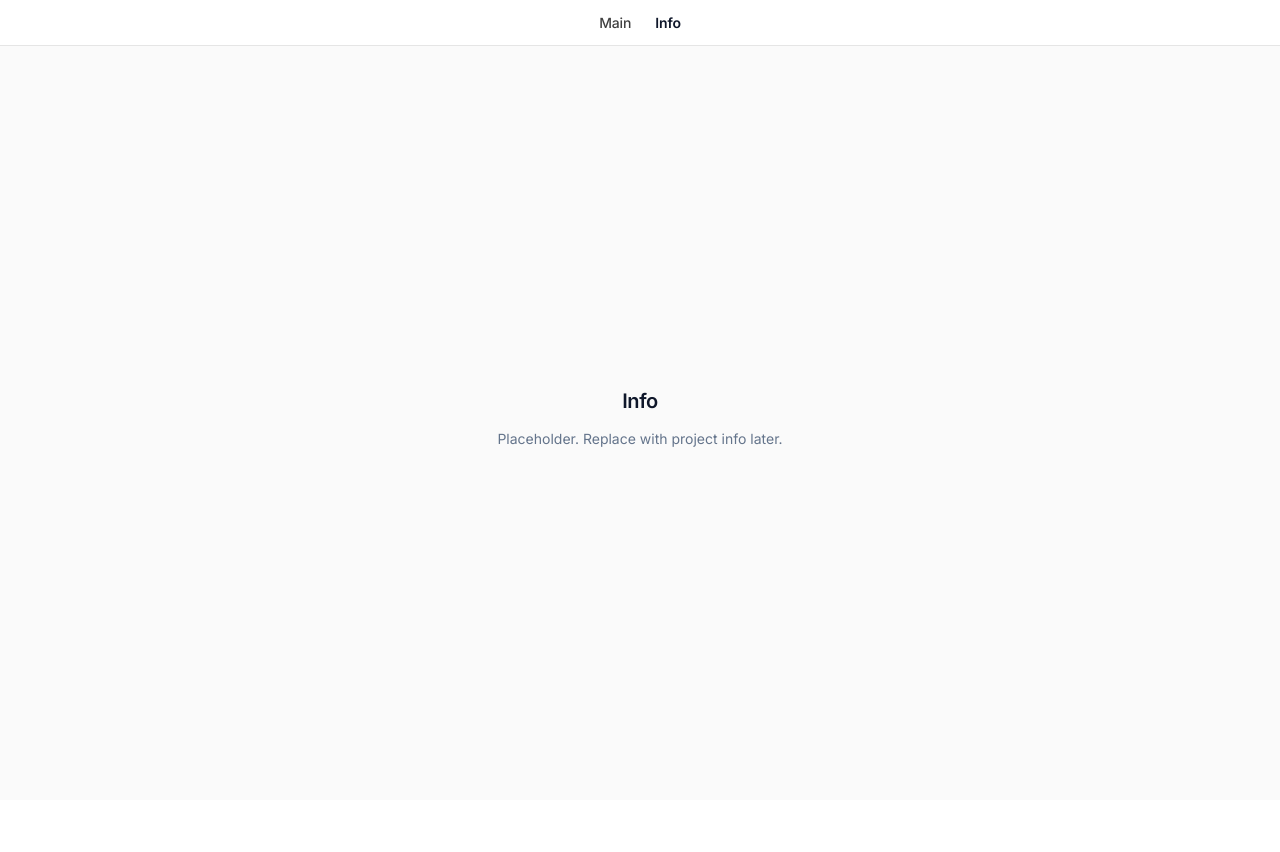
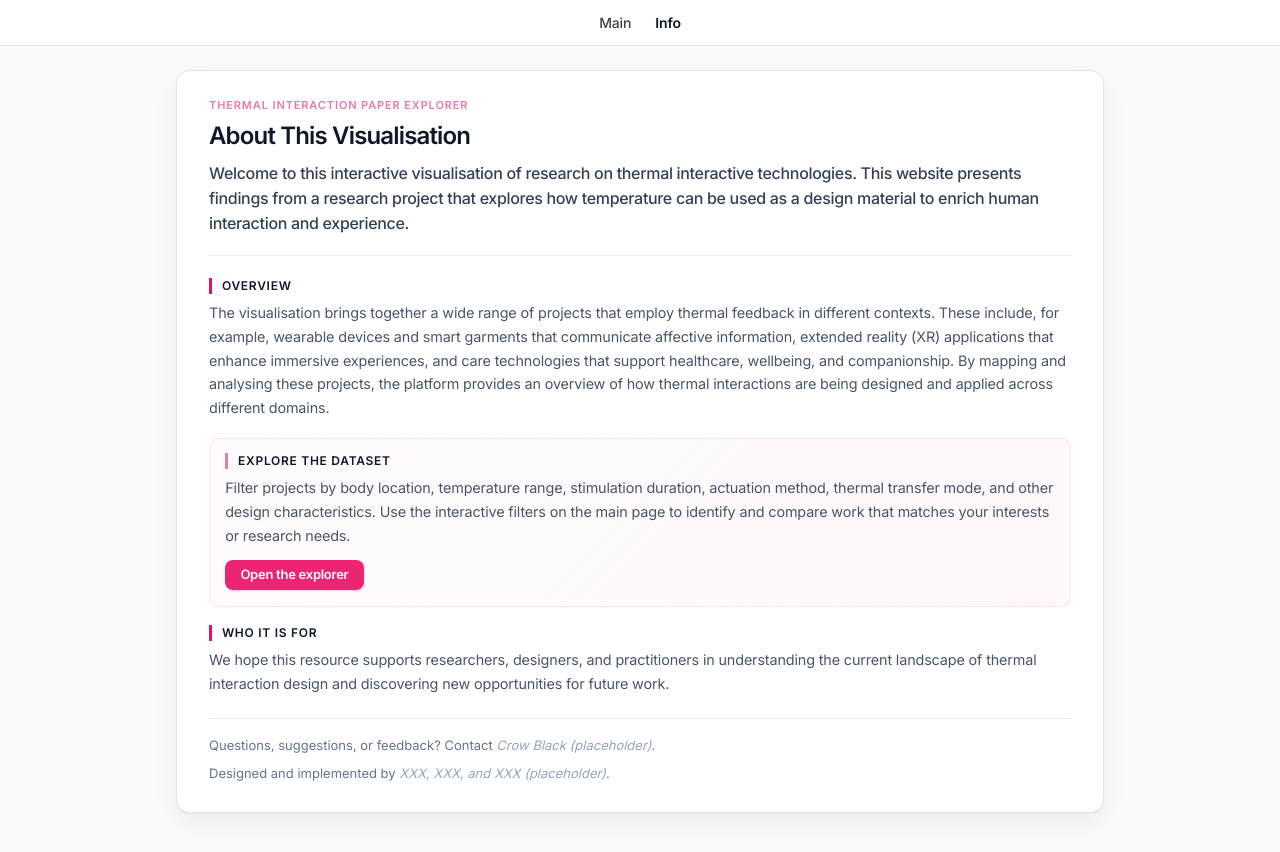
Before and after one commit to sandyleedev/thermal-interaction-web, a React (Vite) app in the folder frontend/: page /info in a window 1280 px wide. Shown: the top 852 px of the page. Before the commit the page ends 800 px from the top, so only its background shows below. Built offline with nearby package versions, Linux system fonts and the light colour scheme; the HTML template or start-up script is replaced by a standard one.

Commit message:
feat: update info page

```diff
--- a/frontend/src/pages/InfoPage.tsx
+++ b/frontend/src/pages/InfoPage.tsx
@@ -1,15 +1,89 @@
+import { Link } from "react-router-dom";
 import { Header } from "@/components/landing/Header";
 import "@/pages/LandingPage.css";
 
 export function InfoPage() {
   return (
-    <div className="landing-root">
+    <div className="landing-root landing-root--info">
       <Header />
       <main className="landing-main landing-info-main" id="main">
-        <div className="landing-info-inner">
-          <h1 className="landing-info-title">Info</h1>
-          <p className="landing-info-text">Placeholder. Replace with project info later.</p>
-        </div>
+        <article className="landing-info-card">
+          <header className="landing-info-hero">
+            <p className="landing-info-eyebrow">Thermal Interaction Paper Explorer</p>
+            <h1 className="landing-info-title">About This Visualisation</h1>
+            <p className="landing-info-lead">
+              Welcome to this interactive visualisation of research on thermal
+              interactive technologies. This website presents findings from a
+              research project that explores how temperature can be used as a
+              design material to enrich human interaction and experience.
+            </p>
+          </header>
+
+          <div className="landing-info-body">
+            <section className="landing-info-section" aria-labelledby="info-overview">
+              <h2 id="info-overview" className="landing-info-section-title">
+                Overview
+              </h2>
+              <p>
+                The visualisation brings together a wide range of projects that
+                employ thermal feedback in different contexts. These include,
+                for example, wearable devices and smart garments that communicate
+                affective information, extended reality (XR) applications that
+                enhance immersive experiences, and care technologies that support
+                healthcare, wellbeing, and companionship. By mapping and analysing
+                these projects, the platform provides an overview of how thermal
+                interactions are being designed and applied across different
+                domains.
+              </p>
+            </section>
+
+            <section
+              className="landing-info-section landing-info-section--highlight"
+              aria-labelledby="info-explore"
+            >
+              <h2 id="info-explore" className="landing-info-section-title">
+                Explore the dataset
+              </h2>
+              <p>
+                Filter projects by body location, temperature range, stimulation
+                duration, actuation method, thermal transfer mode, and other
+                design characteristics. Use the interactive filters on the main
+                page to identify and compare work that matches your interests or
+                research needs.
+              </p>
+              <Link to="/" className="landing-info-cta">
+                Open the explorer
+              </Link>
+            </section>
+
+            <section className="landing-info-section" aria-labelledby="info-audience">
+              <h2 id="info-audience" className="landing-info-section-title">
+                Who it is for
+              </h2>
+              <p>
+                We hope this resource supports researchers, designers, and
+                practitioners in understanding the current landscape of thermal
+                interaction design and discovering new opportunities for future
+                work.
+              </p>
+            </section>
+          </div>
+
+          <footer className="landing-info-footer">
+            <p>
+              Questions, suggestions, or feedback? Contact{" "}
+              <span className="landing-info-placeholder">Crow Black (placeholder)</span>
+              .
+            </p>
+            <p className="landing-info-credits">
+              Designed and implemented by{" "}
+              <span className="landing-info-placeholder">
+                XXX, XXX, and XXX (placeholder)
+              </span>
+              .
+            </p>
+          </footer>
+        </article>
       </main>
     </div>
   );
--- a/frontend/src/pages/LandingPage.css
+++ b/frontend/src/pages/LandingPage.css
@@ -2434,30 +2434,204 @@ body.is-range-slider-dragging {
 }
 
 /* —— Info page —— */
+.landing-root--info {
+  background: linear-gradient(180deg, #f8fafc 0%, #f1f5f9 42%, #fafafa 100%);
+}
+
 .landing-info-main {
   align-items: center;
+  justify-content: flex-start;
+  padding: 1.5rem 1rem 2.75rem;
+}
+
+.landing-info-card {
+  width: 100%;
+  max-width: 40rem;
+  margin: 0 auto;
+  padding: 1.35rem 1.4rem 1.5rem;
+  text-align: left;
+  background: #ffffff;
+  border: 1px solid #e2e8f0;
+  border-radius: 14px;
+  box-shadow:
+    0 1px 2px rgba(15, 23, 42, 0.04),
+    0 10px 28px rgba(15, 23, 42, 0.06);
+}
+
+@media (min-width: 768px) {
+  .landing-info-card {
+    max-width: 52rem;
+    padding: 1.5rem 1.75rem 1.65rem;
+  }
+}
+
+@media (min-width: 1024px) {
+  .landing-info-card {
+    max-width: 58rem;
+    padding: 1.65rem 2rem 1.75rem;
+  }
+}
+
+.landing-info-hero {
+  margin-bottom: 1.35rem;
+  padding-bottom: 1.2rem;
+  border-bottom: 1px solid #e8eef4;
+}
+
+.landing-info-eyebrow {
+  margin: 0 0 0.45rem;
+  font-size: 0.6875rem;
+  font-weight: 700;
+  letter-spacing: 0.08em;
+  text-transform: uppercase;
+  color: var(--filter-chip-selected-accent);
+}
+
+.landing-info-title {
+  margin: 0 0 0.65rem;
+  font-size: 1.5rem;
+  font-weight: 700;
+  letter-spacing: -0.035em;
+  line-height: 1.25;
+  color: #0f172a;
+}
+
+.landing-info-lead {
+  margin: 0;
+  font-size: 1rem;
+  font-weight: 500;
+  line-height: 1.55;
+  letter-spacing: -0.02em;
+  color: #334155;
+}
+
+.landing-info-body {
+  display: flex;
+  flex-direction: column;
+  gap: 1.15rem;
+}
+
+.landing-info-section {
+  margin: 0;
+}
+
+.landing-info-section-title {
+  margin: 0 0 0.45rem;
+  padding-left: 0.62rem;
+  font-size: 0.75rem;
+  font-weight: 800;
+  letter-spacing: 0.06em;
+  text-transform: uppercase;
+  line-height: 1.35;
+  color: #0f172a;
+  border-left: 3px solid #e90e5e;
+}
+
+.landing-info-section p {
+  margin: 0;
+  font-size: 0.9rem;
+  font-weight: 400;
+  line-height: 1.65;
+  letter-spacing: -0.01em;
+  color: #475569;
+}
+
+.landing-info-section--highlight {
+  padding: 0.85rem 0.95rem 0.95rem;
+  background: linear-gradient(
+    135deg,
+    rgba(255, 251, 252, 0.98) 0%,
+    rgba(252, 241, 247, 0.55) 100%
+  );
+  border: 1px solid rgba(251, 207, 232, 0.55);
+  border-radius: 10px;
+}
+
+.landing-info-section--highlight .landing-info-section-title {
+  border-left-color: var(--filter-chip-selected-accent);
+}
+
+.landing-info-cta {
+  display: inline-flex;
+  align-items: center;
   justify-content: center;
-  padding: 2rem 1.25rem;
-}
-
-.landing-info-inner {
-  max-width: 36rem;
-  text-align: center;
-}
-
-.landing-info-title {
-  margin: 0 0 0.75rem;
-  font-size: 1.25rem;
+  margin-top: 0.75rem;
+  padding: 0.48rem 0.95rem;
+  font-size: 0.8125rem;
   font-weight: 600;
   letter-spacing: -0.02em;
-  color: #0f172a;
-}
-
-.landing-info-text {
+  line-height: 1.2;
+  color: #ffffff;
+  text-decoration: none;
+  background: #eb2574;
+  border-radius: 8px;
+  box-shadow: 0 1px 2px rgba(190, 24, 93, 0.2);
+  transition:
+    background 140ms ease,
+    box-shadow 140ms ease,
+    transform 140ms ease;
+}
+
+.landing-info-cta:hover {
+  color: #ffffff;
+  text-decoration: none;
+  background: #be185d;
+  box-shadow: 0 4px 12px rgba(190, 24, 93, 0.22);
+}
+
+.landing-info-cta:focus-visible {
+  outline: 2px solid rgba(56, 189, 248, 0.55);
+  outline-offset: 2px;
+}
+
+.landing-info-footer {
+  margin-top: 1.35rem;
+  padding-top: 1.1rem;
+  border-top: 1px solid #e8eef4;
+  display: flex;
+  flex-direction: column;
+  gap: 0.55rem;
+}
+
+.landing-info-footer p {
   margin: 0;
-  font-size: 0.875rem;
+  font-size: 0.8125rem;
   line-height: 1.5;
   color: #64748b;
+}
+
+.landing-info-credits {
+  font-size: 0.75rem;
+  color: #94a3b8;
+}
+
+.landing-info-placeholder {
+  color: #94a3b8;
+  font-style: italic;
+}
+
+@media (max-width: 767px) {
+  .landing-info-main {
+    padding: 0.85rem 0.55rem 1.65rem;
+  }
+
+  .landing-info-card {
+    padding: 1rem 0.85rem 1.15rem;
+    border-radius: 12px;
+  }
+
+  .landing-info-title {
+    font-size: 1.25rem;
+  }
+
+  .landing-info-lead {
+    font-size: 0.9375rem;
+  }
+
+  .landing-info-section p {
+    font-size: 0.875rem;
+    line-height: 1.6;
+  }
 }
 
 /* —— Landing layout: desktop 3-col | tablet sidebar+results | mobile stack —— */
```
